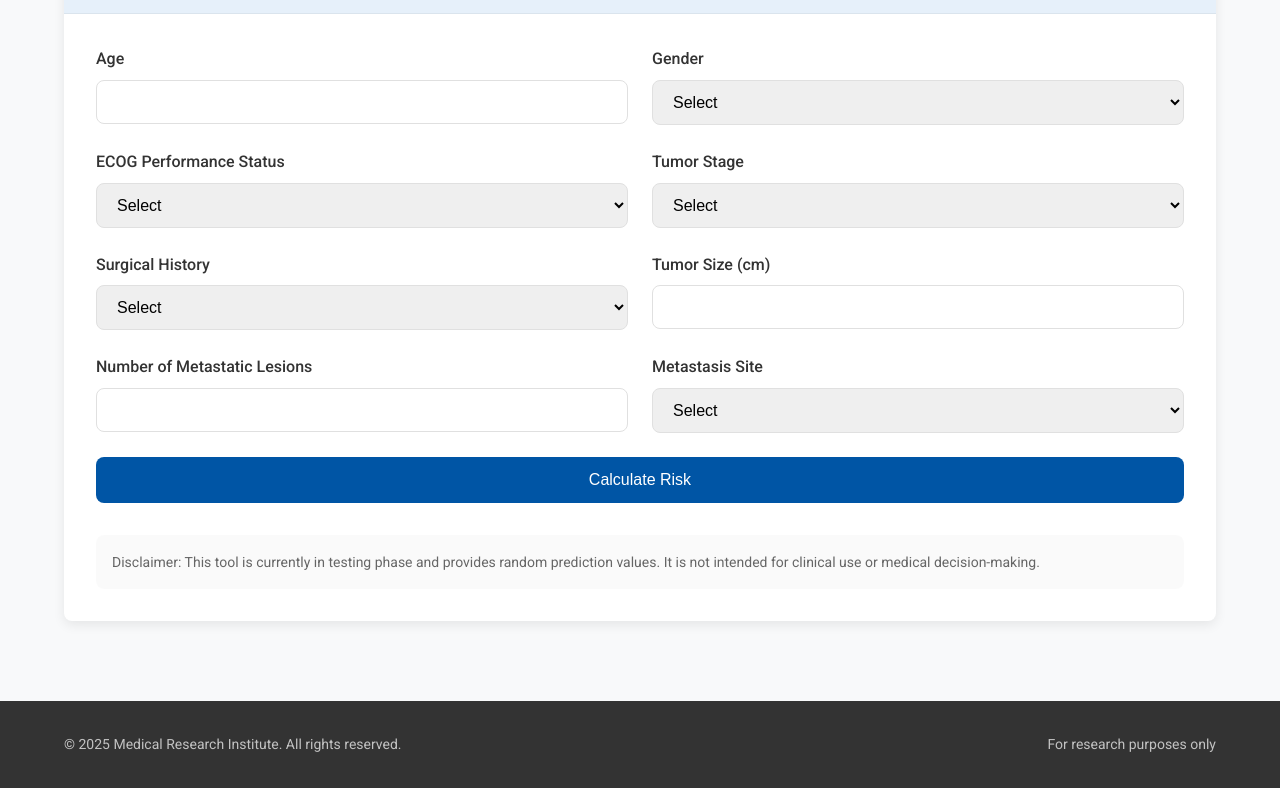
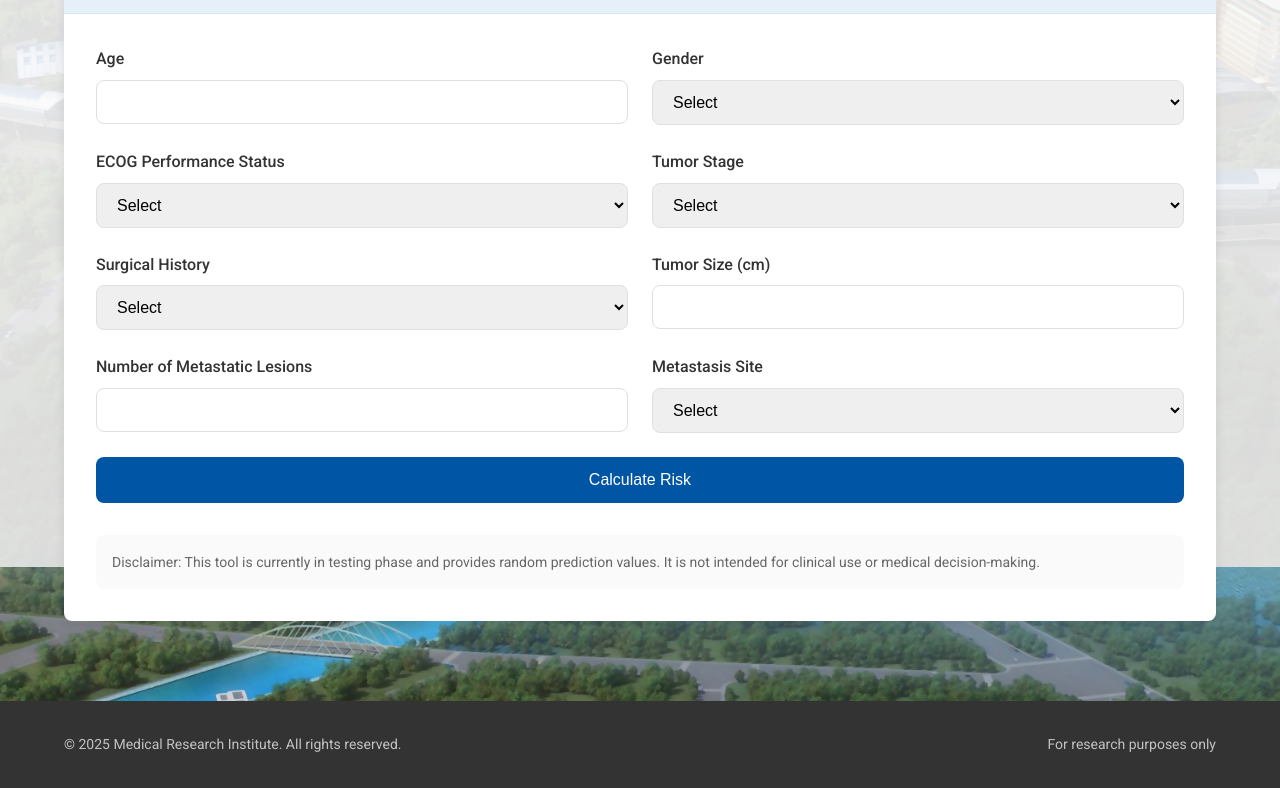
Before and after one commit to jqwgt/esophageal-cancer-prediction, a plain HTML site: page index.html in a window 1280 px wide. Shown: the part 233-1021 px from the top of the page. Drawn offline with Linux system fonts and the light colour scheme.

Commit message:
Update index.html

```diff
--- a/index.html
+++ b/index.html
@@ -1,4 +1,4 @@
--prediction.html
+prediction.html
 <!DOCTYPE html>
 <html lang="en">
 <head>
@@ -29,9 +29,23 @@
             font-family: 'Roboto', -apple-system, BlinkMacSystemFont, 'Segoe UI', Oxygen, Ubuntu, Cantarell, sans-serif;
             line-height: 1.6;
             color: var(--text-dark);
-            background-color: #f8f9fa;
+            background: url('bg.jpg') no-repeat center center fixed;
+            background-size: cover;
             padding: 0;
             margin: 0;
+            position: relative;
+        }
+
+        /* 添加背景遮罩，以确保内容可读性 */
+        body::before {
+            content: '';
+            position: fixed;
+            top: 0;
+            left: 0;
+            width: 100%;
+            height: 100%;
+            background-color: rgba(255, 255, 255, 0.85); /* 半透明白色遮罩 */
+            z-index: -1;
         }
 
         header {
```
